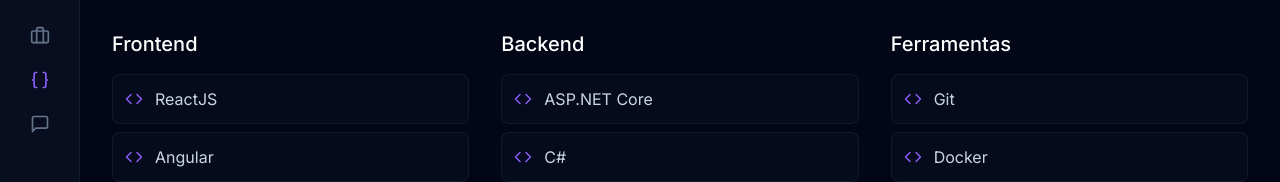
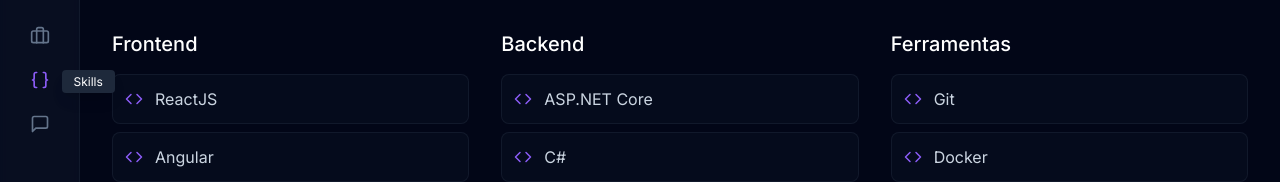
Before and after one commit to gafanhotoalexandre/alemartins.dev, a React (Vite) app: page / in a window 1280 px wide. Both pictures are taken after a click on the button 39 px from the left and 254 px from the top of the page. Shown: the part 174-356 px from the top of the page. Built offline with nearby package versions, Linux system fonts and the light colour scheme.

Commit message:
feat: adiciona componente Tooltip e integra-o aos ícones da Sidebar

```diff
--- a/src/components/Sidebar/SidebarIcon.tsx
+++ b/src/components/Sidebar/SidebarIcon.tsx
@@ -1,13 +1,21 @@
 import { ReactNode } from 'react'
+import { Tooltip } from '../ui/Tooltip'
 
 interface SidebarIconProps {
   icon: ReactNode
   active?: boolean
   onClick?: () => void
+  tooltip?: string
 }
 
-export const SidebarIcon = ({ icon, active, onClick }: SidebarIconProps) => {
+export const SidebarIcon = ({
+  icon,
+  active,
+  onClick,
+  tooltip,
+}: SidebarIconProps) => {
   return (
+    <Tooltip content={tooltip}>
       <button
         onClick={onClick}
         className={`transition-colors ${
@@ -16,5 +24,6 @@
       >
         {icon}
       </button>
+    </Tooltip>
   )
 }
--- a/src/components/Sidebar/index.tsx
+++ b/src/components/Sidebar/index.tsx
@@ -46,26 +46,31 @@
           icon={<User size={20} />}
           active={activeSection === 'about'}
           onClick={() => setActiveSection('about')}
+          tooltip="Sobre"
         />
         <SidebarIcon
           icon={<Code size={20} />}
           active={activeSection === 'projects'}
           onClick={() => setActiveSection('projects')}
+          tooltip="Projetos"
         />
         <SidebarIcon
           icon={<Briefcase size={20} />}
           active={activeSection === 'experience'}
           onClick={() => setActiveSection('experience')}
+          tooltip="Experiência"
         />
         <SidebarIcon
           icon={<Braces size={20} />}
           active={activeSection === 'skills'}
           onClick={() => setActiveSection('skills')}
+          tooltip="Skills"
         />
         <SidebarIcon
           icon={<MessageSquare size={20} />}
           active={activeSection === 'contact'}
           onClick={() => setActiveSection('contact')}
+          tooltip="Contato"
         />
       </div>
 
--- /dev/null
+++ b/src/components/ui/Tooltip.tsx
@@ -0,0 +1,36 @@
+import { ReactNode, useState } from 'react'
+
+interface TooltipProps {
+  content: ReactNode
+  children: ReactNode
+}
+
+export const Tooltip = ({ content, children }: TooltipProps) => {
+  const [visible, setVisible] = useState(false)
+  let timeout: NodeJS.Timeout
+
+  const handleMouseEnter = () => {
+    timeout = setTimeout(() => setVisible(true), 100)
+  }
+  const handleMouseLeave = () => {
+    clearTimeout(timeout)
+    setVisible(false)
+  }
+
+  return (
+    <div
+      className="relative group flex items-center"
+      onMouseEnter={handleMouseEnter}
+      onMouseLeave={handleMouseLeave}
+    >
+      {children}
+      {visible && (
+        <div className="pointer-events-none absolute left-full top-1/2 -translate-y-1/2 ml-3 z-10">
+          <span className="bg-slate-800 text-white text-xs px-3 py-1 rounded shadow-lg whitespace-nowrap animate-fade-in">
+            {content}
+          </span>
+        </div>
+      )}
+    </div>
+  )
+}
--- a/src/index.css
+++ b/src/index.css
@@ -102,6 +102,22 @@
   }
 }
 
+@keyframes fadeIn {
+  from {
+    opacity: 0;
+    transform: translateX(-8px);
+  }
+
+  to {
+    opacity: 1;
+    transform: none;
+  }
+}
+
 .animate-float {
   animation: float-gentle 4s ease-in-out infinite;
 }
+
+.animate-fade-in {
+  animation: fadeIn 0.15s ease;
+}
```
Lines whose indentation alone changed are shown as unchanged.
